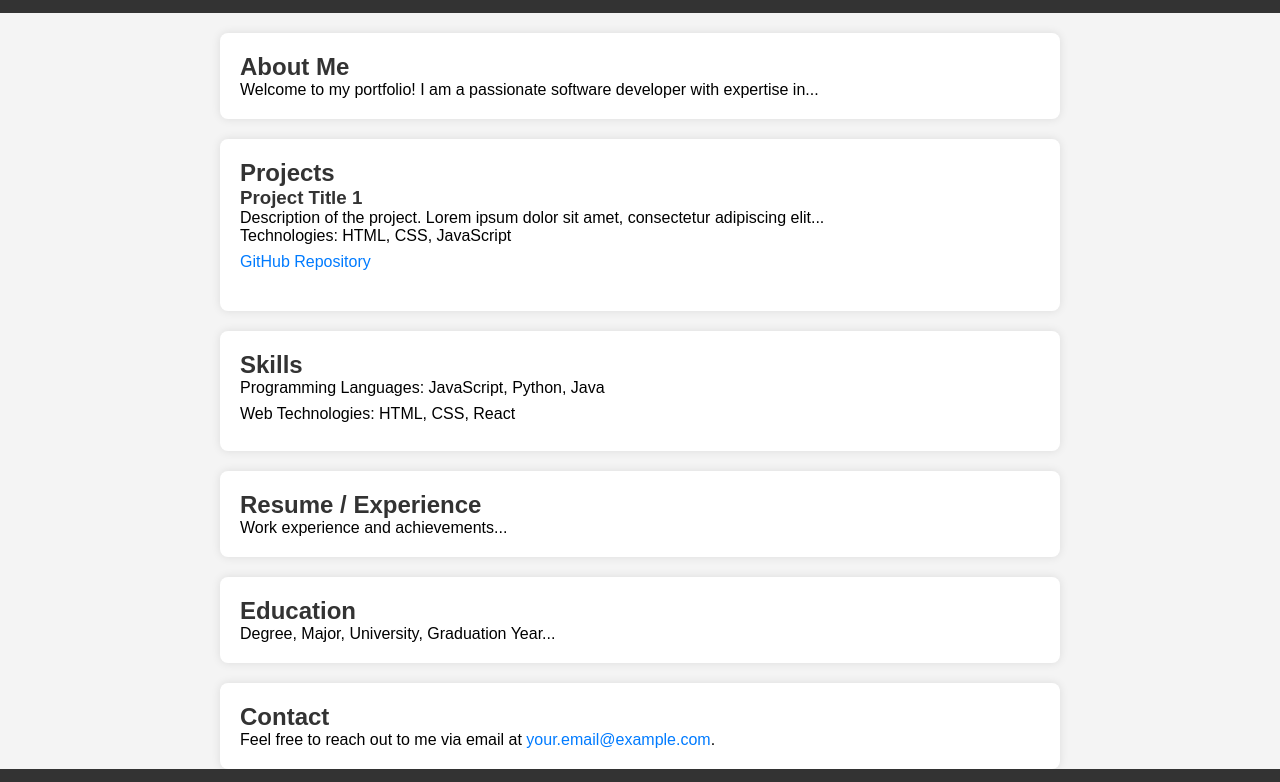
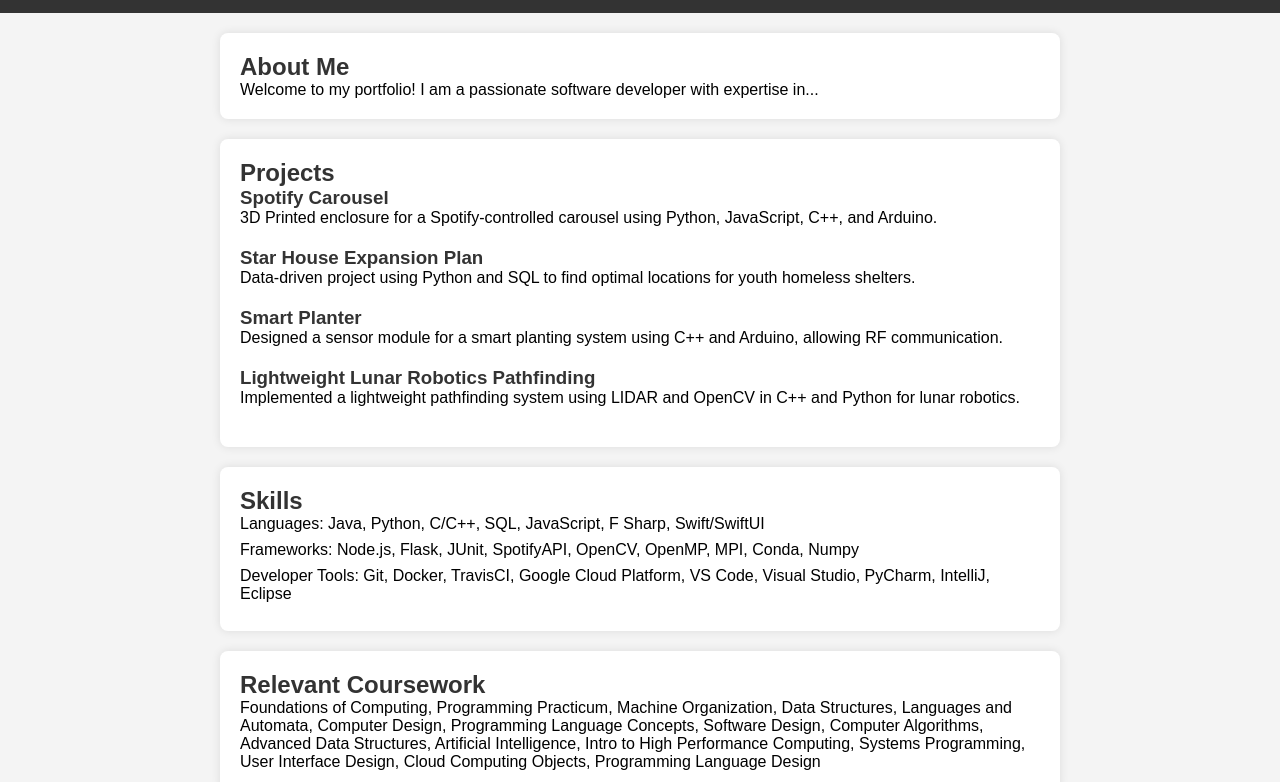
Before and after one commit to Bolwing/portfolio, a plain HTML site: page index.html in a window 1280 px wide. Shown: the part 74-856 px from the top of the page. Drawn offline with Linux system fonts and the light colour scheme.

```diff
--- a/index.html
+++ b/index.html
@@ -1,16 +1,15 @@
 <!DOCTYPE html>
 <html lang="en">
-    <link rel="stylesheet" href="styles.css">
-
 <head>
     <meta charset="UTF-8">
     <meta name="viewport" content="width=device-width, initial-scale=1.0">
-    <title>Kenneth Segovia - Aspiring Software Engineer</title>
+    <title>Kenneth Segovia - Software Developer</title>
+    <link rel="stylesheet" href="styles.css">
 </head>
 <body>
     <header>
         <h1>Kenneth Segovia</h1>
-        <p>Aspiring Software Engineer</p>
+        <p>Software Developer</p>
     </header>
 
     <section>
@@ -21,42 +20,47 @@
     <section>
         <h2>Projects</h2>
         <div class="project">
-            <h3>Project Title 1</h3>
-            <p>Description of the project. Lorem ipsum dolor sit amet, consectetur adipiscing elit...</p>
-            <ul>
-                <li>Technologies: HTML, CSS, JavaScript</li>
-                <li><a href="#" target="_blank">GitHub Repository</a></li>
-            </ul>
+            <h3>Spotify Carousel</h3>
+            <p>3D Printed enclosure for a Spotify-controlled carousel using Python, JavaScript, C++, and Arduino.</p>
         </div>
-        <!-- Add more project sections as needed -->
+
+        <div class="project">
+            <h3>Star House Expansion Plan</h3>
+            <p>Data-driven project using Python and SQL to find optimal locations for youth homeless shelters.</p>
+        </div>
+
+        <div class="project">
+            <h3>Smart Planter</h3>
+            <p>Designed a sensor module for a smart planting system using C++ and Arduino, allowing RF communication.</p>
+        </div>
+
+        <div class="project">
+            <h3>Lightweight Lunar Robotics Pathfinding</h3>
+            <p>Implemented a lightweight pathfinding system using LIDAR and OpenCV in C++ and Python for lunar robotics.</p>
+        </div>
     </section>
 
     <section>
         <h2>Skills</h2>
         <ul>
-            <li>Programming Languages: JavaScript, Python, Java</li>
-            <li>Web Technologies: HTML, CSS, React</li>
-            <!-- Add more skill items as needed -->
+            <li>Languages: Java, Python, C/C++, SQL, JavaScript, F Sharp, Swift/SwiftUI</li>
+            <li>Frameworks: Node.js, Flask, JUnit, SpotifyAPI, OpenCV, OpenMP, MPI, Conda, Numpy</li>
+            <li>Developer Tools: Git, Docker, TravisCI, Google Cloud Platform, VS Code, Visual Studio, PyCharm, IntelliJ, Eclipse</li>
         </ul>
     </section>
 
     <section>
-        <h2>Resume / Experience</h2>
-        <p>Work experience and achievements...</p>
-    </section>
-
-    <section>
-        <h2>Education</h2>
-        <p>Degree, Major, University, Graduation Year...</p>
+        <h2>Relevant Coursework</h2>
+        <p>Foundations of Computing, Programming Practicum, Machine Organization, Data Structures, Languages and Automata, Computer Design, Programming Language Concepts, Software Design, Computer Algorithms, Advanced Data Structures, Artificial Intelligence, Intro to High Performance Computing, Systems Programming, User Interface Design, Cloud Computing Objects, Programming Language Design</p>
     </section>
 
     <section>
         <h2>Contact</h2>
-        <p>Feel free to reach out to me via email at <a href="mailto:your.email@example.com">your.email@example.com</a>.</p>
+        <p>Feel free to reach out to me via email at <a href="mailto:ksego3@uic.edu">ksego3@uic.edu</a>.</p>
     </section>
 
     <footer>
-        <p>&copy; 2023 Your Name. All rights reserved.</p>
+        <p>&copy; 2023 Kenneth Segovia. All rights reserved.</p>
     </footer>
 </body>
 </html>
```
